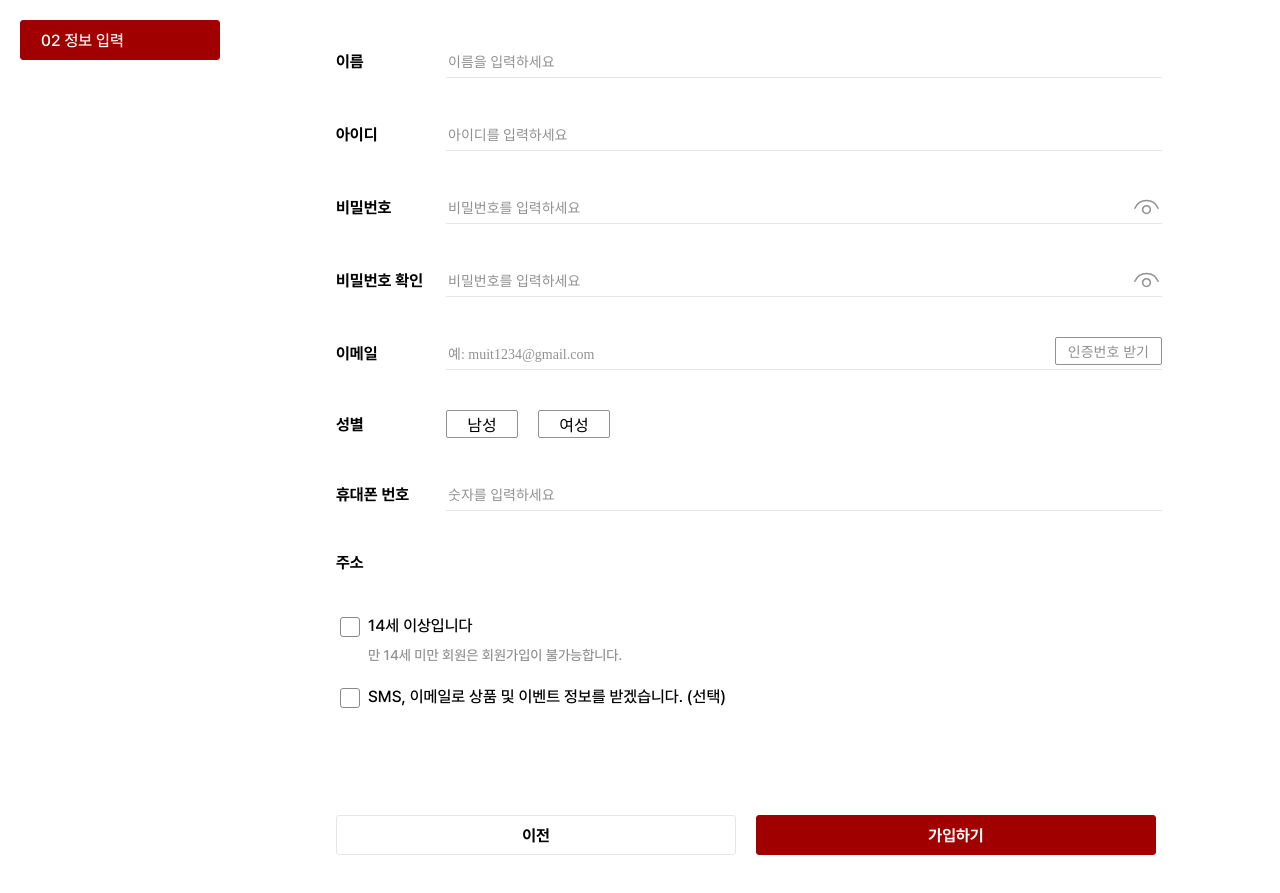
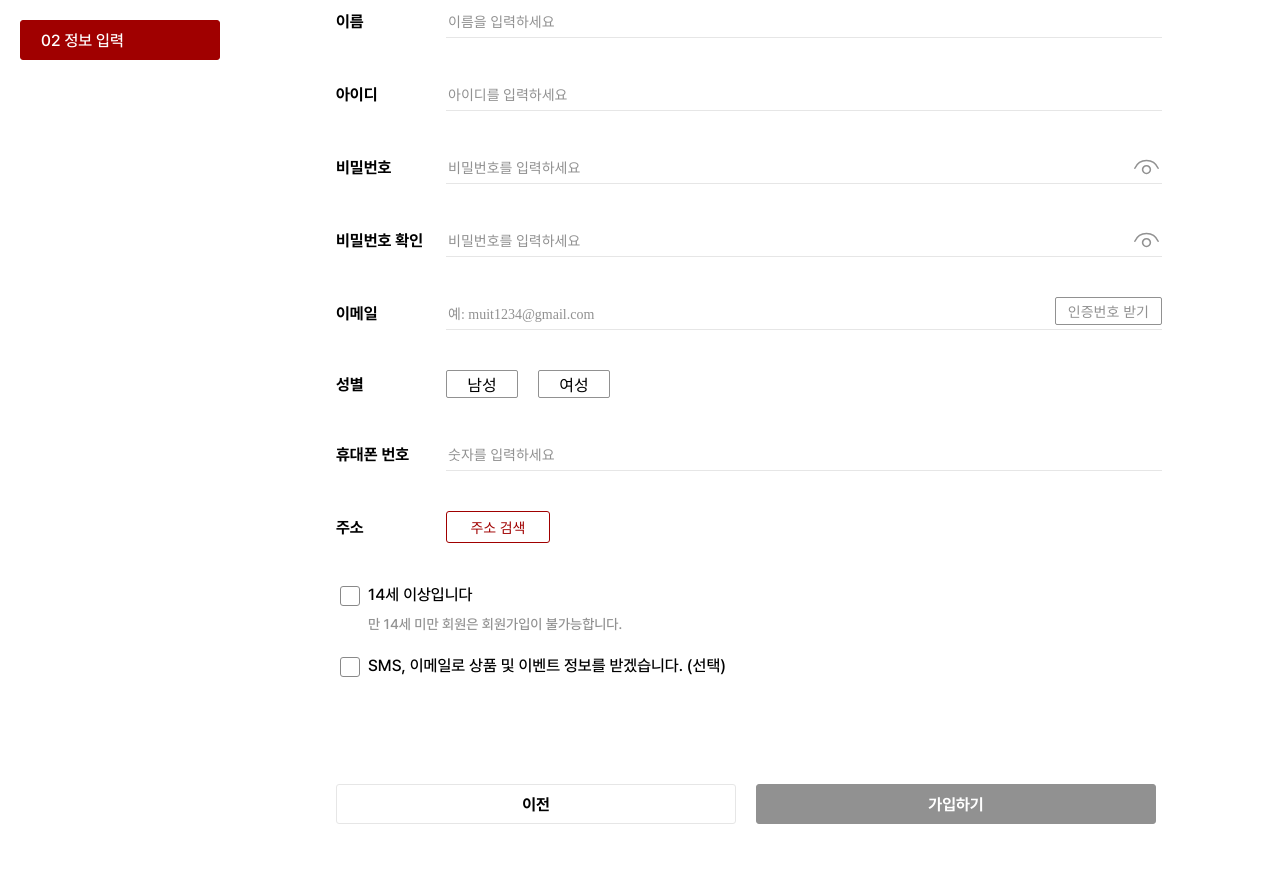
Before and after one commit to MUIT-UMC/Frontend, a React (Vite) app: page /signup/info in a window 1280 px wide. Shown: the part 319-1212 px from the top of the page. Built offline with nearby package versions, Linux system fonts and the light colour scheme.

Commit message:
로그인 페이지 수정

```diff
--- a/src/pages/signup/Info.jsx
+++ b/src/pages/signup/Info.jsx
@@ -6,28 +6,60 @@ import { useRef, useState } from "react";
 import styled from "styled-components";
 import MuitLogo from "../../components/signup/muitLogo";
 import SeePassword from '../../assets/icons/SeePassword.svg';
+import { useNavigate } from 'react-router-dom';
 
 const COLOR_MUIT_RED = "#A00000";
 
 function Info() {
     const schema = yup.object().shape({
-        id: yup.string().min(4).max(20).required(),
-        password: yup.string().min(8).max(20).required(),
-    })
+        id: yup.string()
+            .min(6, "6~20자 영문, 숫자 입력")
+            .max(20, "6~20자 영문, 숫자 입력")
+            .required("아이디를 입력해주세요."),
+        password: yup.string()
+            .min(8, "8~20자 이상 입력")
+            .max(20, "8~20자 이상 입력")
+            .required("비밀번호를 입력해주세요."),
+        confirmPassword: yup.string()
+            .oneOf([yup.ref("password"), null], "동일한 비밀번호 입력")
+            .required("비밀번호 확인을 입력해주세요."),
+        email: yup.string()
+            .email('유효한 이메일 주소를 입력해 주세요.')
+            .required("이메일을 반드시 입력해 주세요."),
+    });
+    const {
+        register,
+        handleSubmit,
+        watch,
+        formState: { errors },
+    } = useForm({
+        mode: "onChange",
+        resolver: yupResolver(schema),
+    });
 
     const [isShowPWChecked, setIsShowPWChecked] = useState(false);
+    const [ageCheck, setAgeCheck] = useState(false);
     const passwordRef = useRef(null);
+
     const handleShowPWChecked = async() => {
-        const password = await passwordRef.current
-        if(password === null) return
+        setIsShowPWChecked(!isShowPWChecked);
+    };
 
-        await setIsShowPWChecked(!isShowPWChecked)
-        if(!isShowPWChecked){
-            password.type = 'text';
-        } else{
-            password.type = 'password';
+    const onSubmit = (data) => {
+        console.log("회원가입 정보:", data);
+    };
+
+    const navigate = useNavigate();
+    const onPrevious = () => {
+        navigate(-1);
     }
-    }
+
+    const [selectedGender, setSelectedGender] = useState(null); // 성별 상태 관리
+    const handleGenderSelect = (gender) => {
+        setSelectedGender(gender); // 선택된 성별 상태 업데이트
+    };
+
+    console.log(errors);
 
     return(
         <Page>
@@ -39,42 +71,61 @@ function Info() {
                 </SideMenu>
 
                 <InfoArea>
+
                     <h2 className="Title-B-600">회원가입</h2>
 
+                    <Form onSubmit={handleSubmit(onSubmit)}>
                         <InputArea>
                             <p className="body-B-600">이름</p>
                             <Input>
-                            <input placeholder="이름을 입력하세요"/>
+                                <input placeholder="이름을 입력하세요" />
                             </Input>
                         </InputArea>
 
                         <InputArea>
                             <p className="body-B-600">아이디</p>
+                            <div className='inputError'>
                                 <Input>
-                            <input placeholder="아이디를 입력하세요" type={'id'}/>
+                                    <input placeholder="아이디를 입력하세요"
+                                        type={'id'}{...register('id')} />
                                 </Input>
+                                {errors.id && <ErrorMessage>{errors.id?.message}</ErrorMessage>}
+                            </div>
+
                         </InputArea>
 
                         <InputArea>
                             <p className="body-B-600">비밀번호</p>
+                            <div className='inputError'>
                                 <Input>
-                            <input placeholder="비밀번호를 입력하세요" type={'password'}  ref={passwordRef}/>
-                            <img src={SeePassword} onClick={handleShowPWChecked}/>
+                                    <input placeholder="비밀번호를 입력하세요"
+                                        type={isShowPWChecked ? "text" : "password"}
+                                        {...register("password")} />
+                                    <img src={SeePassword} onClick={handleShowPWChecked} />
                                 </Input>
+                                {errors.password &&
+                                <ErrorMessage>{errors.password?.message}</ErrorMessage>}
+                            </div>
                         </InputArea>
 
                         <InputArea>
                             <p className="body-B-600">비밀번호 확인</p>
+                            <div className='inputError'>
                                 <Input>
-                            <input placeholder="비밀번호를 입력하세요" type={'password'}  ref={passwordRef}/>
-                            <img src={SeePassword} onClick={handleShowPWChecked}/>
+                                    <input placeholder="비밀번호를 입력하세요"
+                                        type={isShowPWChecked ? "text" : "password"}
+                                        {...register("confirmPassword")} />
+                                    <img src={SeePassword} onClick={handleShowPWChecked} />
                                 </Input>
+                                {errors.confirmPassword &&
+                                    <ErrorMessage>{errors.confirmPassword?.message}</ErrorMessage>}
+                            </div>
                         </InputArea>
 
                         <InputArea>
                             <p className="body-B-600">이메일</p>
                             <Input>
-                            <input placeholder="예: muit1234@gmail.com" type={'email'}/>
+                                <input placeholder="예: muit1234@gmail.com" type={'email'} />
                                 <button className='passkey-btn'>인증번호 받기</button>
                             </Input>
                         </InputArea>
@@ -82,42 +133,53 @@ function Info() {
                         <InputArea>
                             <p className="body-B-600">성별</p>
                             <GenderSelectBtn>
-                            <button className='gender-select'>남성</button>
-                            <button className='gender-select'>여성</button>
+                                <button
+                                    className={`gender-select ${selectedGender === "male" ? "selected" : ""}`}
+                                    onClick={() => handleGenderSelect("male")}> 남성</button>
+                                <button
+                                    className={`gender-select ${selectedGender === "female" ? "selected" : ""}`}
+                                    onClick={() => handleGenderSelect("female")}>여성</button>
                             </GenderSelectBtn>
                         </InputArea>
 
                         <InputArea>
                             <p className="body-B-600">휴대폰 번호</p>
                             <Input>
-                            <input placeholder="숫자를 입력하세요"/>
+                                <input placeholder="숫자를 입력하세요" />
                             </Input>
                         </InputArea>
 
                         <InputArea>
                             <p className="body-B-600">주소</p>
-
+                            <button className='adress-search'>주소 검색</button>
                         </InputArea>
 
-                    <Check className="keepLogin">
+                        <Check>
                             <div className='ageCheck'>
-                            <CheckBox type='checkbox' id="ageCheck"/>
+                                <CheckBox type='checkbox'
+                                    id="ageCheck"
+                                    checked={ageCheck}
+                                    onChange={(e) => setAgeCheck(e.target.checked)} />
                                 <div>
                                     <label htmlFor="ageCheck">14세 이상입니다</label>
                                     <p>만 14세 미만 회원은 회원가입이 불가능합니다.</p>
                                 </div>
                             </div>
                             <div className='eventCheck'>
-                            <CheckBox type='checkbox' id='eventCheck'/>
+                                <CheckBox type='checkbox' id='eventCheck' />
                                 <label htmlFor='eventCheck'>SMS, 이메일로 상품 및 이벤트 정보를 받겠습니다. (선택)</label>
                             </div>
 
                         </Check>
 
                         <BtnArea>
-                        <Button className="previous">이전</Button>
-                        <Button className="next">가입하기</Button>
+                            <Button className="previous"
+                            onClick={onPrevious}>이전</Button>
+                            <Button className="next"
+                                disabled={!ageCheck}>가입하기</Button>
                         </BtnArea>
+
+                    </Form>
 
                 </InfoArea>
 
@@ -168,13 +230,15 @@ const SideMenu = styled.div`
     }
 `
 const InfoArea = styled.div`
-  display: flex;
-  flex-direction: column;
-  gap: 40px;
   h2{margin:0px}
   .Title-B-600{
     margin-bottom: 10px;
   }
+`
+const Form = styled.form`
+display: flex;
+  flex-direction: column;
+  gap: 40px;
 `
 const InputArea = styled.div`
   display: flex;
@@ -190,8 +254,23 @@ const InputArea = styled.div`
     font-weight: 700;
   }
   position: relative;
+
+  .adress-search{
+    width: 104px;
+    height: 32px;
+    border-radius: 3px;
+
+    border: 1px solid var(--Muit-Red-main, #A00000);
+    background: var(--Gray-white-bg, #FFF);
+
+    color: var(--Muit-Red-main, #A00000);
+    font-family: "Pretendard Variable";
+    font-size: 14px;
+    font-style: normal;
+    font-weight: 500;
+  }
 `
-const Input = styled.form`
+const Input = styled.div`
   display: flex;
   justify-content: space-between;
 
@@ -242,6 +321,13 @@ const Input = styled.form`
 
   }
 `
+const ErrorMessage = styled.p`
+    color: var(--Red-warning, #FF1E00);
+    /* Body-tiny-md */
+    font-size: 14px;
+    font-style: normal;
+    font-weight: 500;
+`;
 const GenderSelectBtn = styled.div`
     display: flex;
     gap: 20px;
@@ -263,6 +349,11 @@ const GenderSelectBtn = styled.div`
         font-size: 16px;
         font-style: normal;
         font-weight: 500;
+    }
+
+    .gender-select.selected{
+        color: var(--Muit-Red-main, #A00000);
+        border: 1px solid var(--Muit-Red-main, #A00000);
     }
 `
 const Check = styled.div`
@@ -331,6 +422,12 @@ const BtnArea = styled.div`
         font-style: normal;
         font-weight: 700;
     }
+    .next:disabled {
+        border: 1px solid  #919191;
+        background:  #919191;
+        color: #FFF;
+        cursor: not-allowed;
+    }
 `
 const Button = styled.button`
     box-sizing: border-box;
```
Lines whose indentation alone changed are shown as unchanged.
